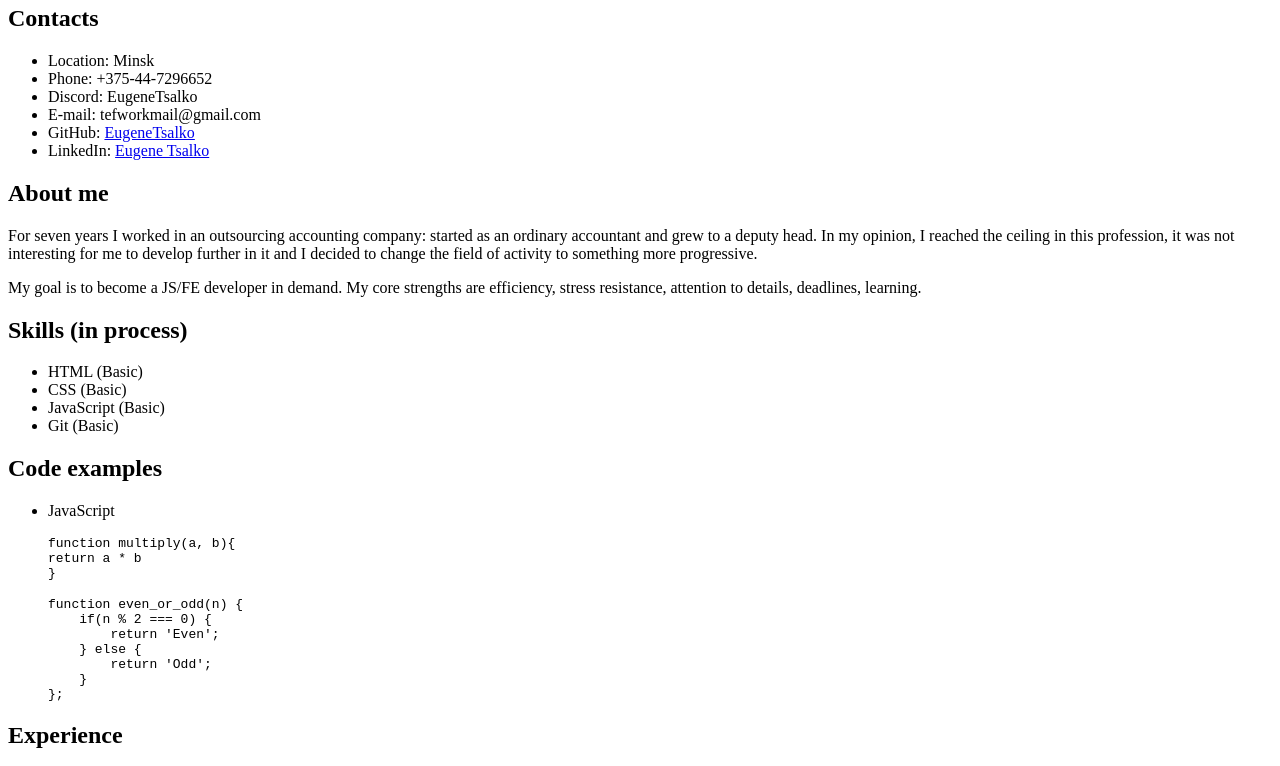
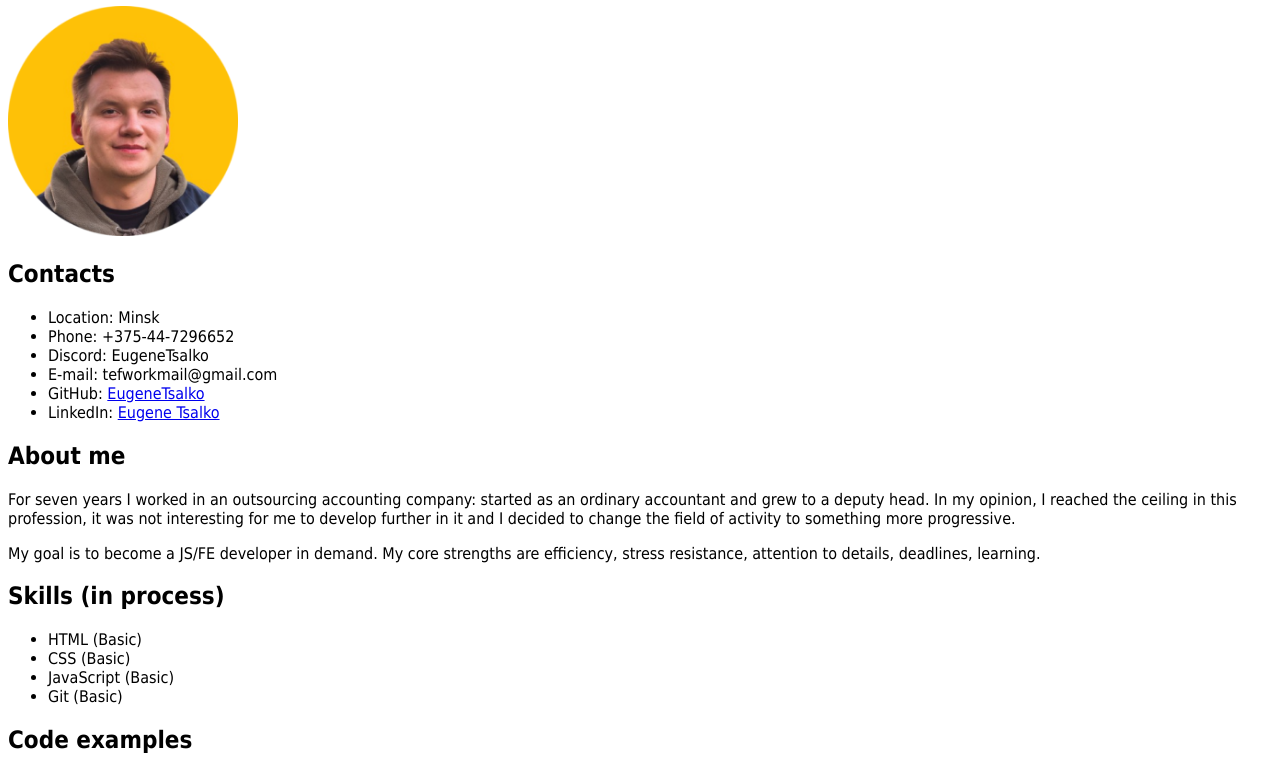
Before and after one commit to EugeneTsalko/rsschool-cv1, a plain HTML site: page index.html in a window 1280 px wide. Shown: the part 75-841 px from the top of the page. Drawn offline with Linux system fonts and the light colour scheme.

Commit message:
refactor: add link to img

```diff
--- a/index.html
+++ b/index.html
@@ -5,9 +5,11 @@
     <meta http-equiv="X-UA-Compatible" content="IE=edge">
     <meta name="viewport" content="width=device-width, initial-scale=1.0">
     <title>Eugene Tsalko CV</title>
+    <link href="style.css" rel="stylesheet" type="text/css">
 </head>
 <body>
     <h1>Eugene Tsalko</h1>
+    <img class="me-png" src="me.png">
     <h2>Contacts</h2>
         <ul>
             <li>Location: Minsk</li>
--- a/style.css
+++ b/style.css
@@ -1,3 +1,8 @@
 html {
     font-family: Tahoma, sans-serif;
 }
+
+.me-png {
+    width: 230px;
+    height: 230px;
+}
```
